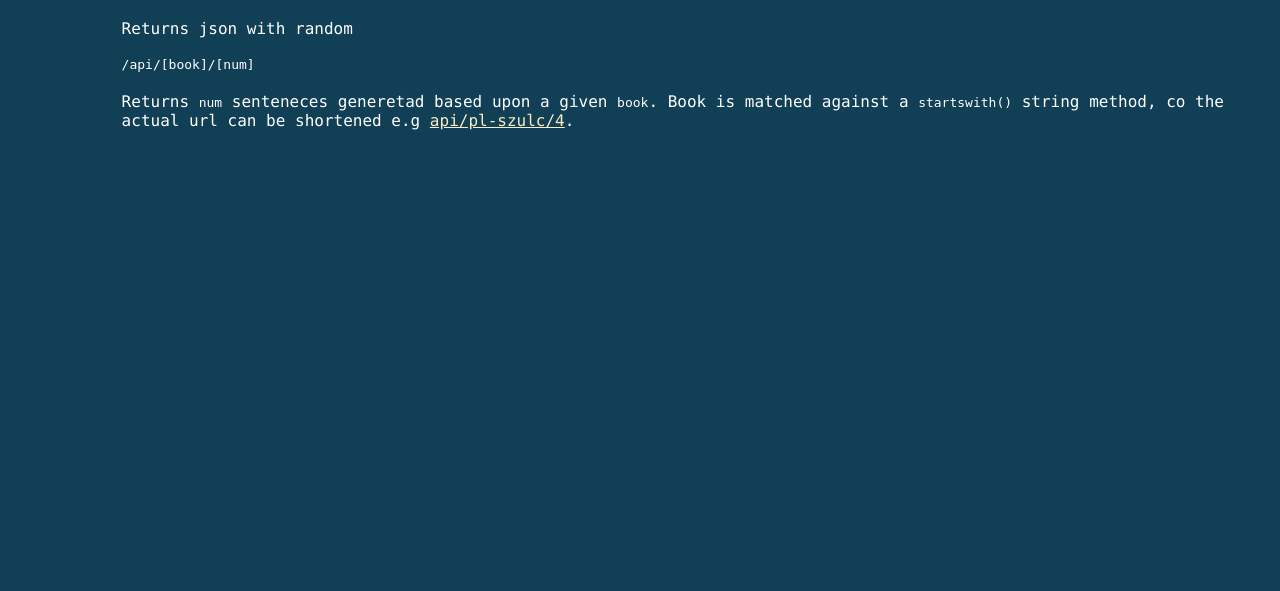
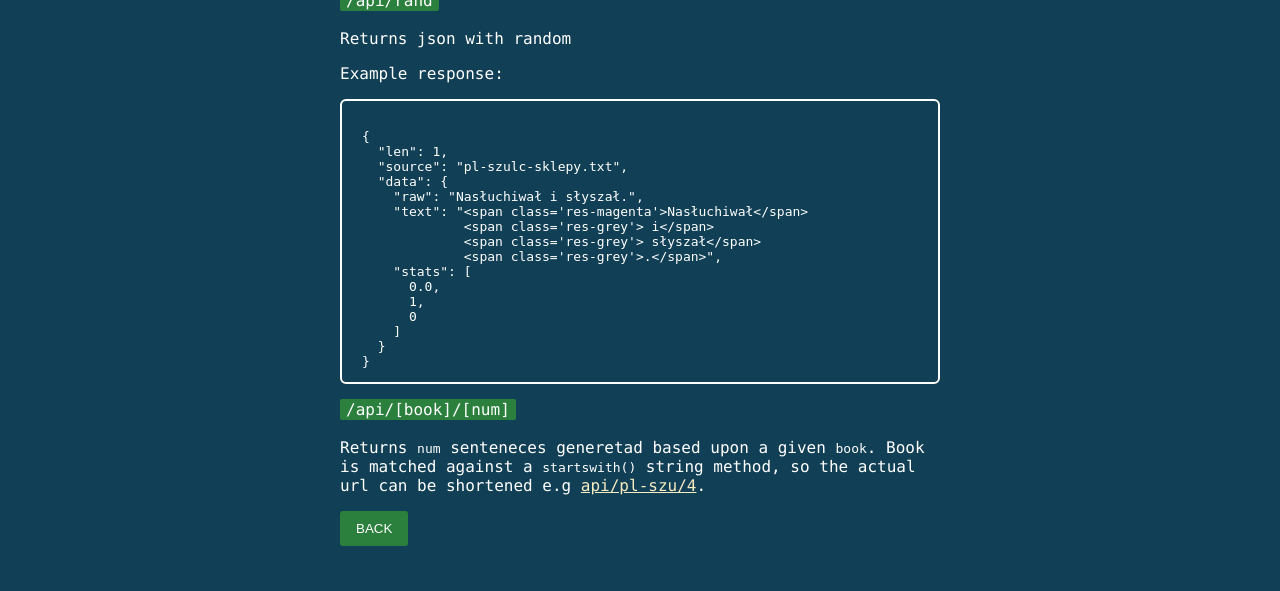
Before and after one commit to tadeoos/nltkgenlit, a Flask app: page /api in a window 1280 px wide. Shown: the part 321-912 px from the top of the page. Before the commit the page ends 451 px from the top, so only its background shows below. Run offline with Flask 2, Linux system fonts and the light colour scheme.

Commit message:
towards a better API page

```diff
--- a/src/gen.py
+++ b/src/gen.py
@@ -45,7 +45,7 @@ def nicePrint(tab, freq, start=1, html=False):
         for i in range(len(tab2)):
             color = get_color(colors, freq[i])
             result.append(
-                '<span class="res-{}">{}</span>'.format(color, tab2[i]))
+                "<span class='res-{}'>{}</span>".format(color, tab2[i]))
         return ''.join(result)
 
     for i in range(len(tab2)):
--- a/src/static/main.css
+++ b/src/static/main.css
@@ -35,6 +35,23 @@ html {
 .col-12 {width: 100%;}
 }
 
+#api {
+    max-width: 600px;
+    margin: 30px auto;
+}
+
+.api-end {
+    background-color: #2B803E;
+    padding: 1px 6px;
+    border-radius: 2px;
+}
+
+.api-ex {
+    /*background: cadetblue;*/
+    border: solid 2px;
+    padding: 0 20px;
+    border-radius: 6px;
+}
 
 p {
     color: #fff;
--- a/src/templates/api.html
+++ b/src/templates/api.html
@@ -1,13 +1,38 @@
 {% extends 'base.html' %} {% block content %}
 <div class="row">
-	<div class="col-1"><a href="/epygone" style="text-decoration: none;">
+    <div class="col-12">
+        <div id="api">
+            <h2>EPYGONE API</h2>
+            <p><span class="api-end">/api/rand</span>
+                <br>
+                <br>Returns json with random</p>
+                <p>Example response:</p>
+                <pre class="api-ex"><xmp>
+{
+  "len": 1,
+  "source": "pl-szulc-sklepy.txt",
+  "data": {
+    "raw": "Nasłuchiwał i słyszał.",
+    "text": "<span class='res-magenta'>Nasłuchiwał</span>
+             <span class='res-grey'> i</span>
+             <span class='res-grey'> słyszał</span>
+             <span class='res-grey'>.</span>",
+    "stats": [
+      0.0,
+      1,
+      0
+    ]
+  }
+}
+</xmp></pre>
+            <p><span class="api-end">/api/[book]/[num]</span></br>
+                <br>Returns <code>num</code> senteneces generetad based upon a given <code>book</code>. Book is matched against a <code>startswith()</code> string method, so the actual url can be shortened e.g <a href="api/pl-szu/4">api/pl-szu/4</a>.</p>
+            <p>
+                <a href="/epygone" style="text-decoration: none;">
                     <button class="form-button">BACK</button>
-	</a></div>
-    <div class="col-11">
-    	<h2>EPYGONE API</h2>
-    	<p><code>/api/rand</code><br><br>Returns json with random</p>
-    	<p><code>/api/[book]/[num]</code></br><br>Returns <code>num</code> senteneces generetad based upon a given <code>book</code>. Book is matched against a <code>startswith()</code> string method, co the actual url can be shortened e.g <a href="api/pl-szulc/4">api/pl-szulc/4</a>.
+                </a>
+            </p>
+        </div>
     </div>
 </div>
-
 {% endblock %}
--- a/src/templates/base.html
+++ b/src/templates/base.html
@@ -2,7 +2,7 @@
 
 <head>
     <title>epygone</title>
-    <link rel="stylesheet" type="text/css" href="/epygone/static/main.css">
+    <link rel="stylesheet" type="text/css" href="/static/main.css">
     <meta charset="UTF-8">
     <meta name="description" content="A naive epigone and consumer of books.">
     <meta name="keywords" content="Python,NLTK,NLP,Generator">
```
